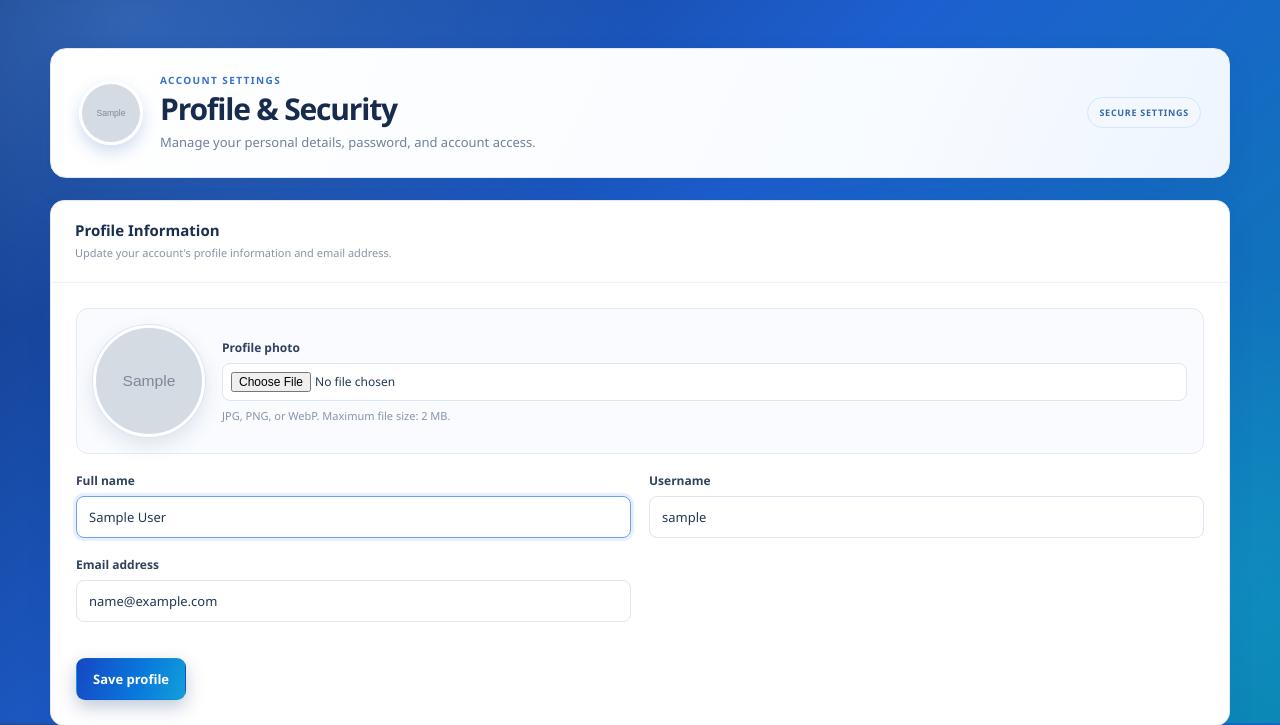
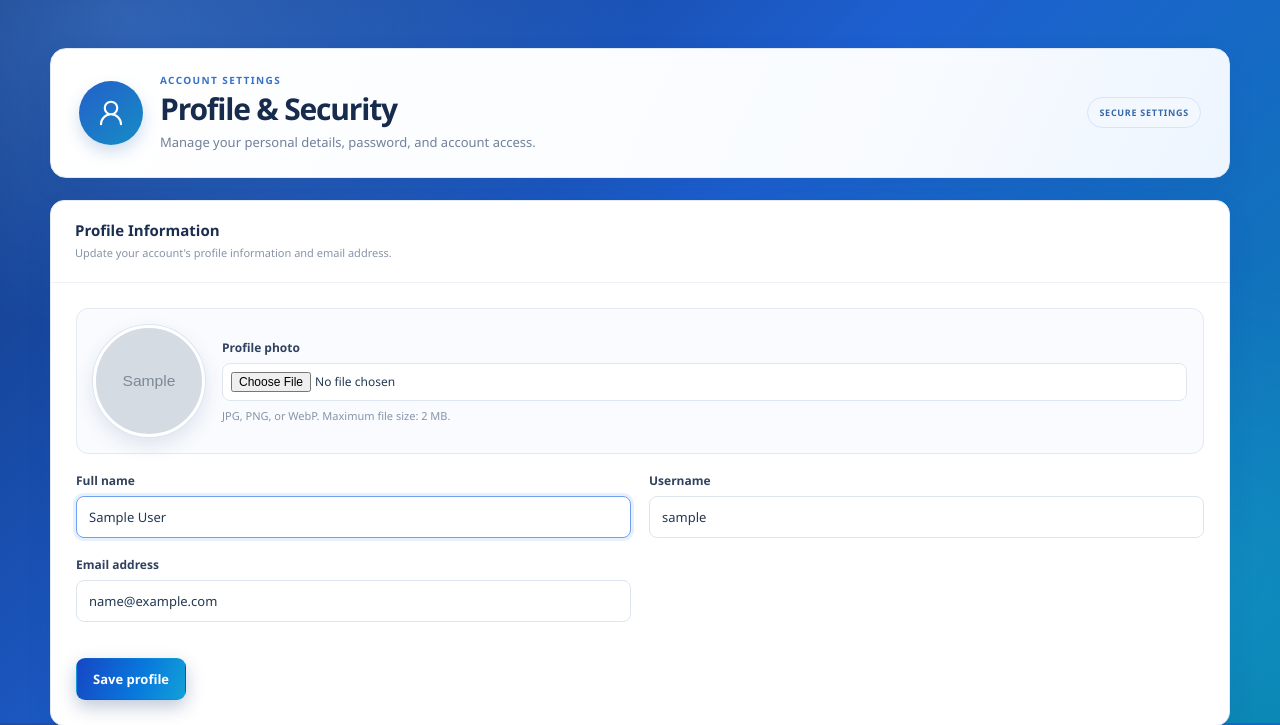
Before and after one commit to Wakin047/TSA4, a Laravel app: page /account/profile in a window 1280 px wide. Shown: the part 77-802 px from the top of the page. Run offline with Laravel 12, Linux system fonts and the light colour scheme; a user stored in the database is signed in; tables that the repository leaves empty hold one stand-in row (values such as "Sample post"); grey boxes marked "Sample" are stand-in pictures; style sheets or scripts are compiled from the project's sources.

Commit message:
Use a person icon in profile header
Co-authored-by: Copilot <223556219+Copilot@users.noreply.github.com>

```diff
--- a/public/css/tasks.css
+++ b/public/css/tasks.css
@@ -214,7 +214,6 @@ button, input, textarea, select { font: inherit; }
 .profile-intro-main { display: flex; min-width: 0; align-items: center; gap: 17px; }
 .profile-intro-icon { display: grid; width: 64px; height: 64px; flex: 0 0 64px; place-items: center; border-radius: 50%; background: linear-gradient(140deg, #2460c9, #158dc5); box-shadow: 0 7px 16px rgb(23 87 177 / 20%); color: #fff; }
 .profile-intro-icon svg { width: 30px; height: 30px; }
-.profile-intro-avatar { width: 64px; height: 64px; flex: 0 0 64px; border: 3px solid #fff; border-radius: 50%; object-fit: cover; box-shadow: 0 7px 16px rgb(23 87 177 / 20%); }
 .profile-intro-eyebrow { margin: 0 0 4px; color: #3572c8; font-size: 10px; font-weight: 800; letter-spacing: .14em; text-transform: uppercase; }
 .profile-page-intro h1 { margin: 0; color: #172b4d; font-size: clamp(24px, 3vw, 30px); font-weight: 750; letter-spacing: -.04em; line-height: 1.2; }
 .profile-page-intro .profile-intro-main p:last-child { margin: 6px 0 0; color: #71819a; font-size: 13px; line-height: 1.5; }
@@ -314,7 +313,6 @@ button, input, textarea, select { font: inherit; }
     .profile-intro-main { align-items: flex-start; }
     .profile-intro-icon { width: 52px; height: 52px; flex-basis: 52px; }
     .profile-intro-icon svg { width: 25px; height: 25px; }
-    .profile-intro-avatar { width: 52px; height: 52px; flex-basis: 52px; }
     .profile-avatar-editor { align-items: flex-start; flex-direction: column; }
     .profile-avatar-preview { width: 96px; height: 96px; flex-basis: 96px; }
 }
--- a/resources/views/profile/edit.blade.php
+++ b/resources/views/profile/edit.blade.php
@@ -2,15 +2,11 @@
     <x-slot name="header">
         <div class="profile-page-intro">
             <div class="profile-intro-main">
-                @if ($user->avatar_path)
-                    <img class="profile-intro-avatar" src="{{ asset('storage/'.$user->avatar_path) }}" alt="{{ $user->full_name }} profile photo">
-                @else
-                    <span class="profile-intro-icon" aria-hidden="true">
-                        <svg viewBox="0 0 24 24" fill="none">
-                            <path d="M20 21a8 8 0 0 0-16 0M12 13a5 5 0 1 0 0-10 5 5 0 0 0 0 10Z" stroke="currentColor" stroke-width="1.7" stroke-linecap="round" stroke-linejoin="round" />
-                        </svg>
-                    </span>
-                @endif
+                <span class="profile-intro-icon" aria-hidden="true">
+                    <svg viewBox="0 0 24 24" fill="none">
+                        <path d="M20 21a8 8 0 0 0-16 0M12 13a5 5 0 1 0 0-10 5 5 0 0 0 0 10Z" stroke="currentColor" stroke-width="1.7" stroke-linecap="round" stroke-linejoin="round" />
+                    </svg>
+                </span>
                 <div>
                     <p class="profile-intro-eyebrow">{{ __('Account settings') }}</p>
                     <h1>{{ __('Profile & Security') }}</h1>
```
Also changed, not shown: tests/Feature/TaskManagementTest.php (+5 -1 lines).
